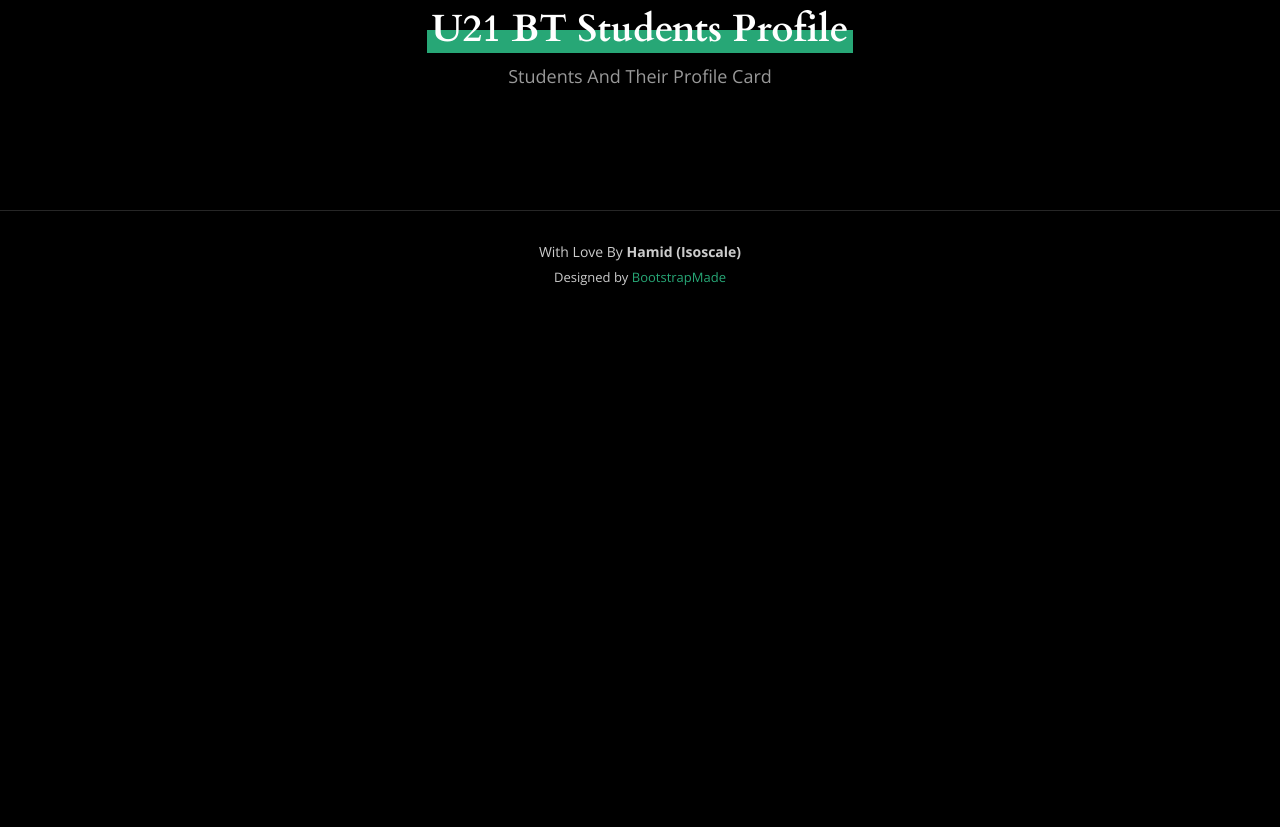
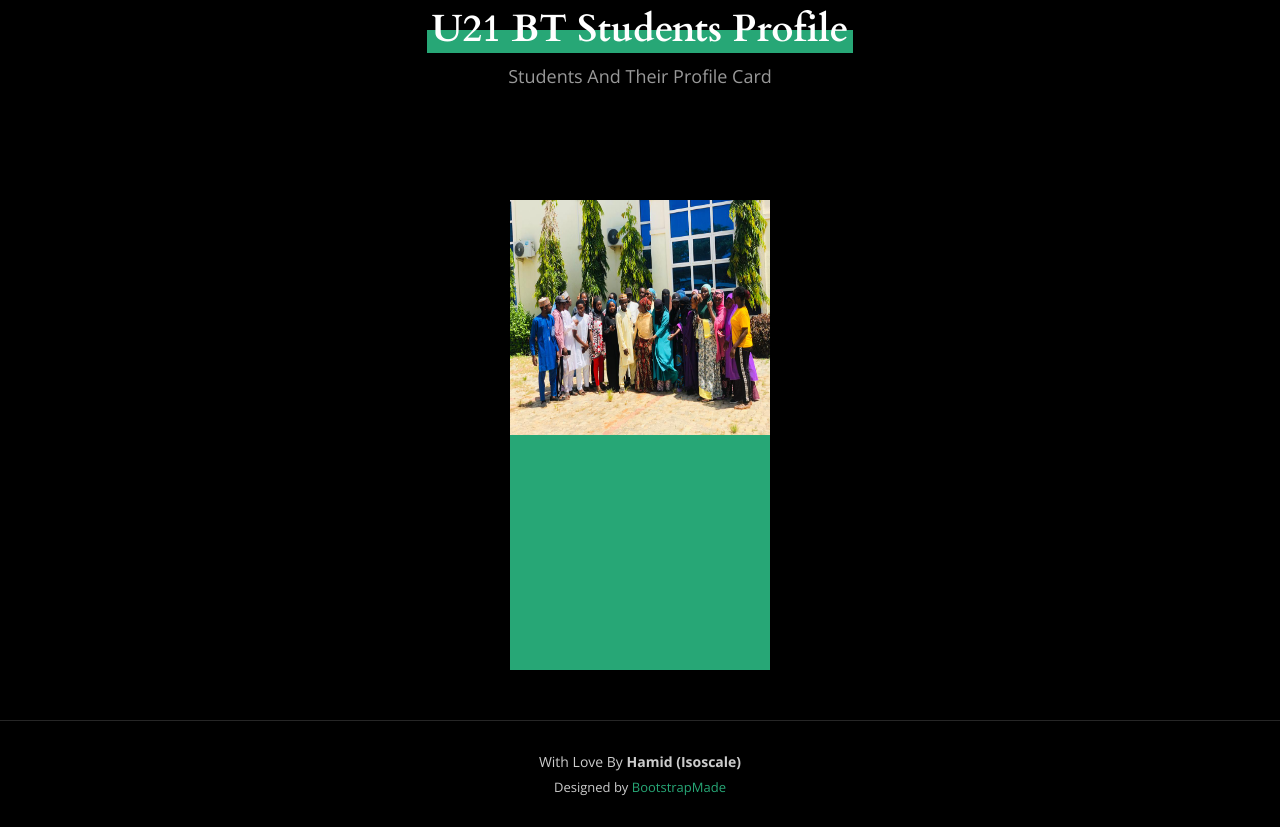
Before and after one commit to Hamidusman/U21BT-Gallery, a Django app: page /students in a window 1280 px wide. Shown: the part 133-960 px from the top of the page. Before the commit the page ends 419 px from the top, so only its background shows below. Run offline with Django 5.2, Linux system fonts and the light colour scheme; some libraries are stand-ins or nearby versions.

Commit message:
student card

```diff
--- a/static/css/main.css
+++ b/static/css/main.css
@@ -1263,3 +1263,25 @@ h6 {
 .footer .credits a {
   color: var(--color-primary);
 }
+
+
+
+/* my line of code */
+
+.profiles {
+  display: flex;
+  flex-wrap: wrap;
+  justify-content: center;
+  align-items: center;
+}
+.student-card{
+  width: 260px;
+  height: 470px;
+  background-color: var(--color-primary);
+  margin: 20px
+}
+
+.profile-img{
+  width: 100%;
+  height: 50%;
+}
--- a/template/students.html
+++ b/template/students.html
@@ -1,5 +1,5 @@
 {% extends 'base.html' %}
-
+{% load static %}
 {% block content %}
   <!-- ======= Hero Section ======= -->
   <section id="hero" class="hero d-flex flex-column justify-content-center align-items-center" data-aos="fade" data-aos-delay="1500">
@@ -13,7 +13,12 @@
     </div>
   </section><!-- End Hero Section -->
 
-  <article>
+  <section class="profiles container-fluid w-100 d-flex justify-content-center align-items-center">
+    <article class="student-card">
+        <img class='profile-img ' src="{% static 'img/gallery/IMG-20231206-WA0018.jpg' %}" alt="">
 
-  </article>
+    </article>
+
+
+  </section>
 {% endblock %}
```
